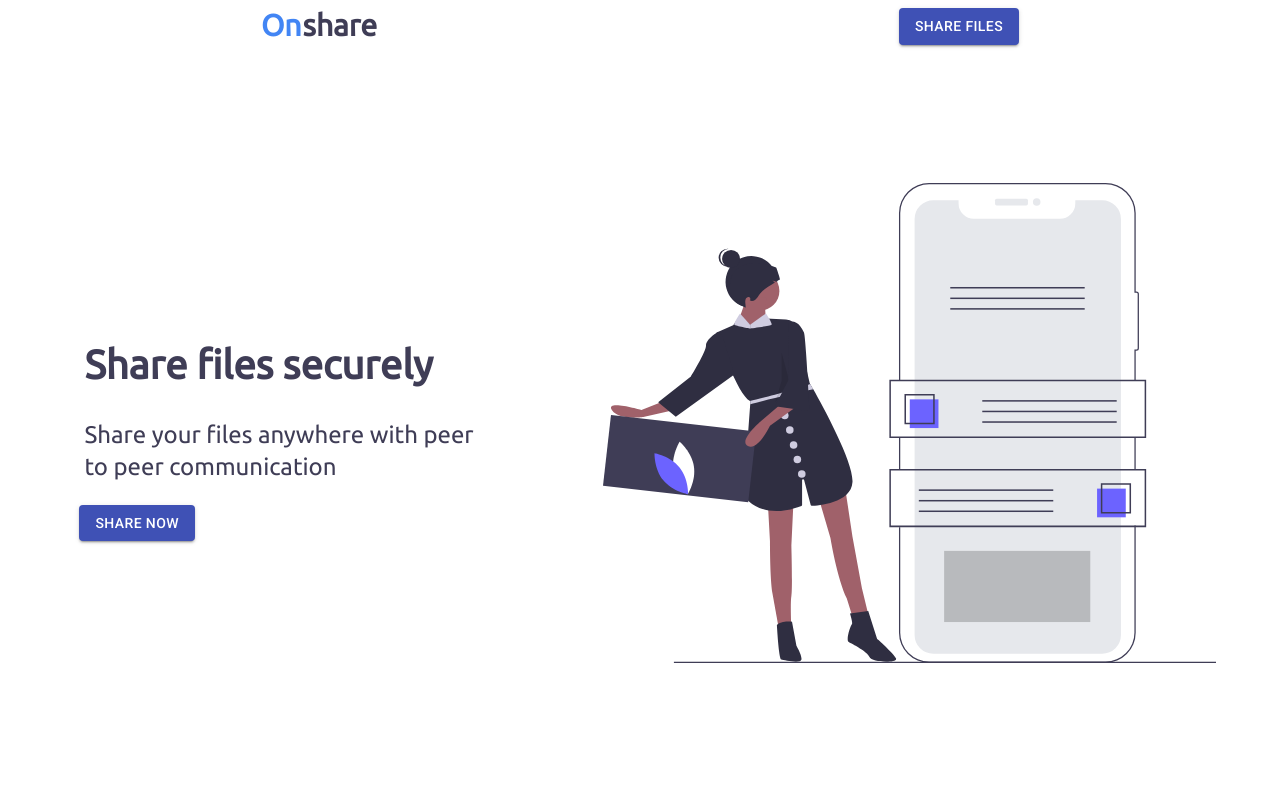
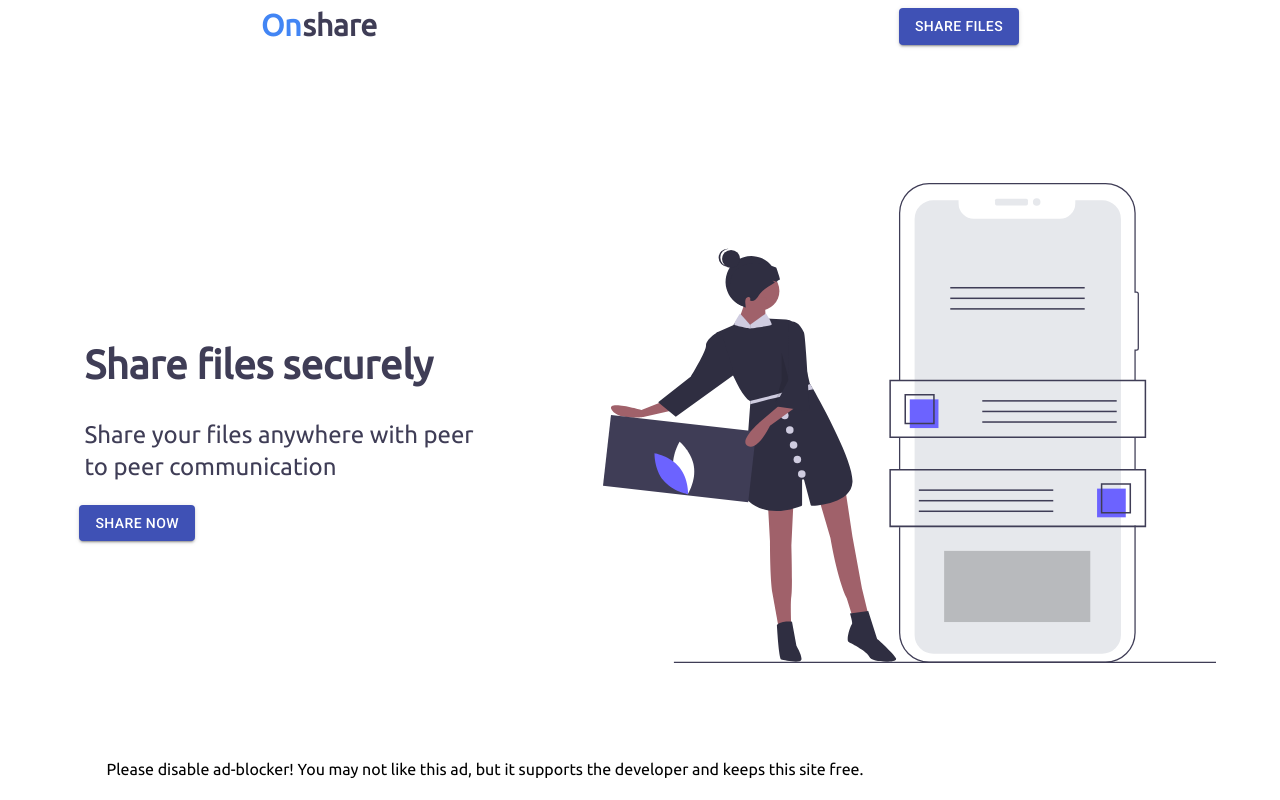
Before and after one commit to vj-abishek/airdrop, a React (Create React App) app: page / in a window 1280 px wide. Shown: the top 800 px of the page. Built offline with nearby package versions, Linux system fonts and the light colour scheme.

Commit message:
Adding google ads

```diff
--- a/src/Components/Ads/Ads.jsx
+++ b/src/Components/Ads/Ads.jsx
@@ -2,7 +2,7 @@ import React from 'react'
 
 export default class Ad extends React.Component {
   componentDidMount() {
-    (window.adsbygoogle = window.adsbygoogle || []).push({})
+    if (window) (window.adsbygoogle = window.adsbygoogle || []).push({})
   }
 
   render() {
@@ -10,19 +10,30 @@ export default class Ad extends React.Component {
       <div
         style={{
           position: 'fixed',
-          width: '100%',
+          width: '970px',
+          height: ' 90px',
           bottom: '0px',
-
         }}
       >
         <ins
           className='adsbygoogle'
-          style={{ display: 'block' }}
+          style={{ display: 'block', width: '100%', height: ' 50px' }}
           data-ad-client='ca-pub-4314629461501774'
           data-ad-slot='5177790706'
           data-ad-format='auto'
           data-full-width-responsive='true'
         ></ins>
+        <p
+          style={{
+            textAlign: 'center',
+            margin: 'auto',
+            position: 'relative',
+            zIndex: -1,
+          }}
+        >
+          Please disable ad-blocker! You may not like this ad, but it supports
+          the developer and keeps this site free.
+        </p>
       </div>
     )
   }
```
